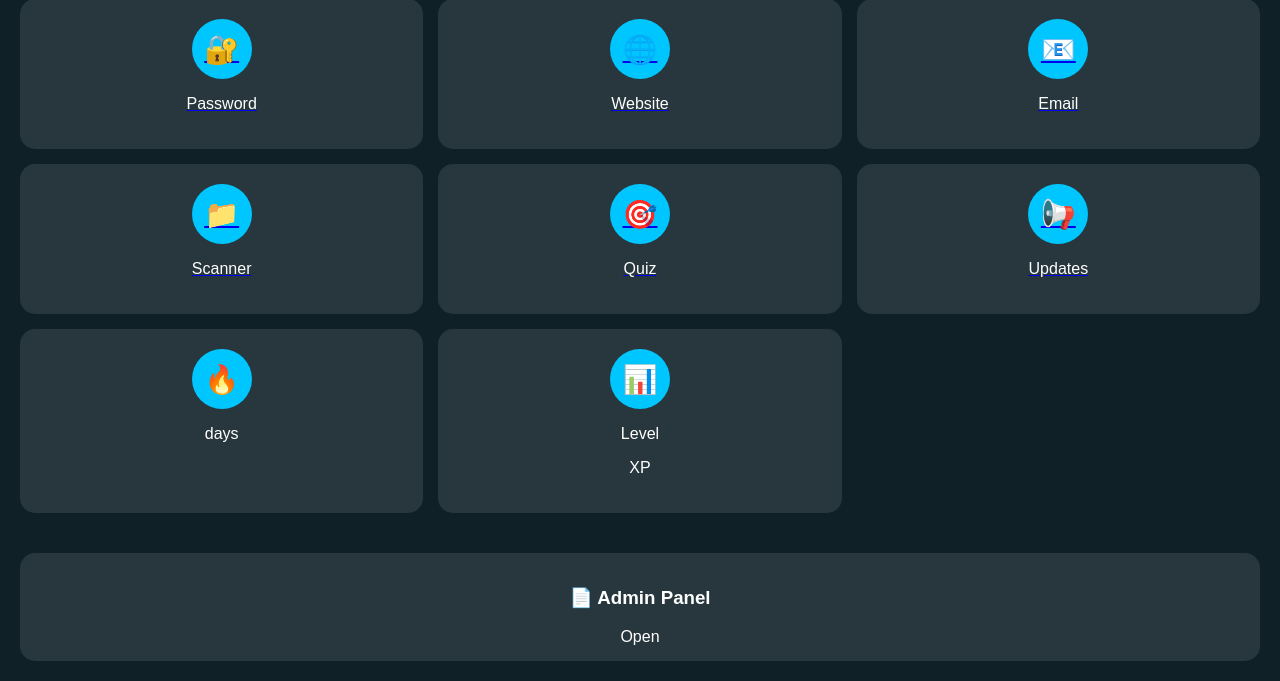
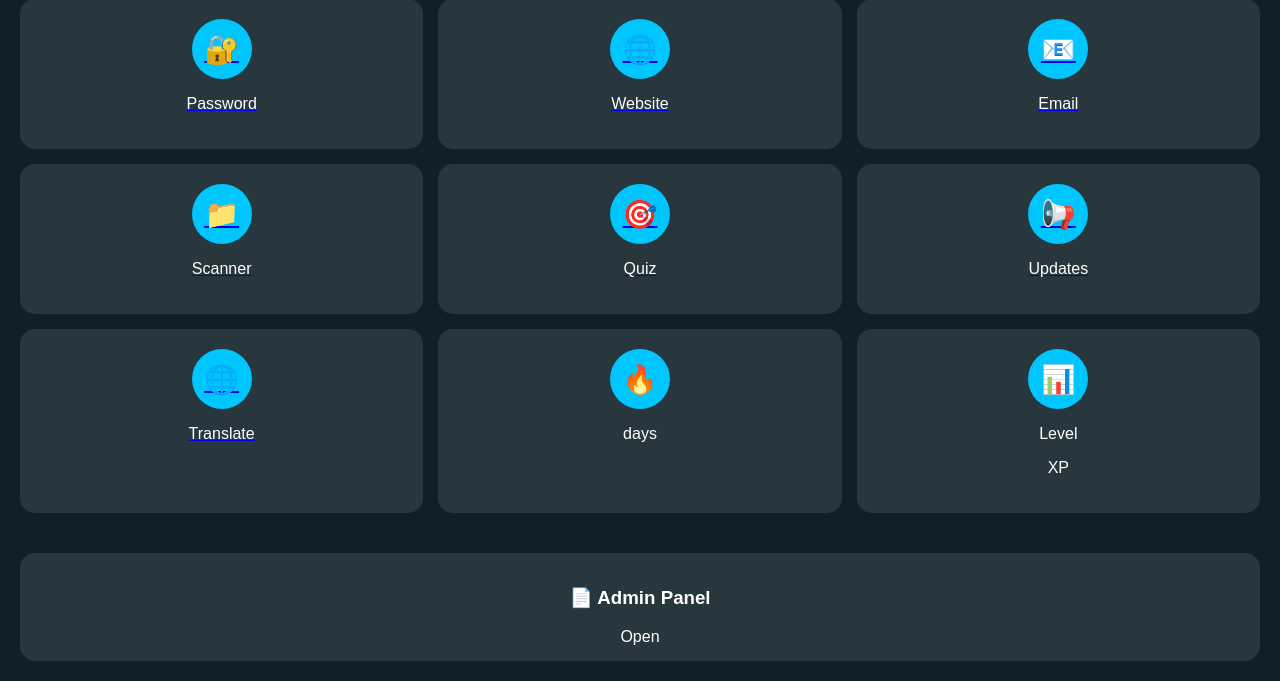
Before and after one commit to pihu098/cyber-safety-app, a Flask app: template templates/home.html in a window 1280 px wide. Shown: the part 902-1583 px from the top of the page. Run offline with Flask 3, Linux system fonts and the light colour scheme; the template is opened without the code that fills it, so the values that code supplies are empty.

Commit message:
Update home.html

```diff
--- a/templates/home.html
+++ b/templates/home.html
@@ -348,7 +348,10 @@ body {
             <a href="/scan_file" class="box"><div class="icon">📁</div><p>Scanner</p></a>
             <a href="/quiz" class="box"><div class="icon">🎯</div><p>Quiz</p></a>
             <a href="/updates" class="box"><div class="icon">📢</div><p>Updates</p></a>
-
+            <a href="/translate" class="box">
+               <div class="icon">🌐</div>
+               <p>Translate</p>
+            </a>
             <!-- STREAK -->
             <div class="box">
                 <div class="icon">🔥</div>
```
